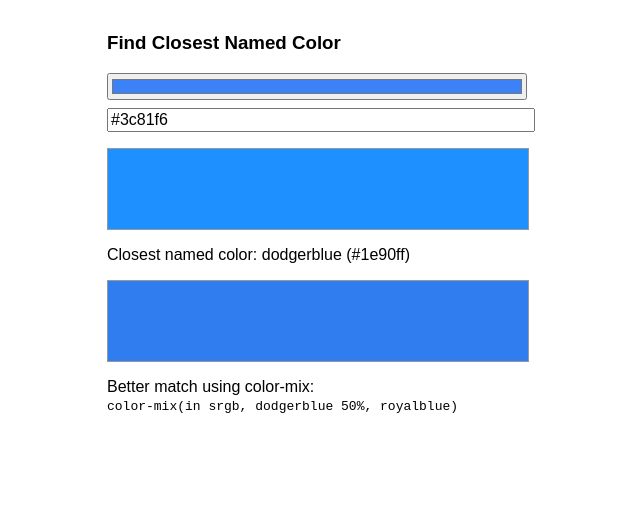
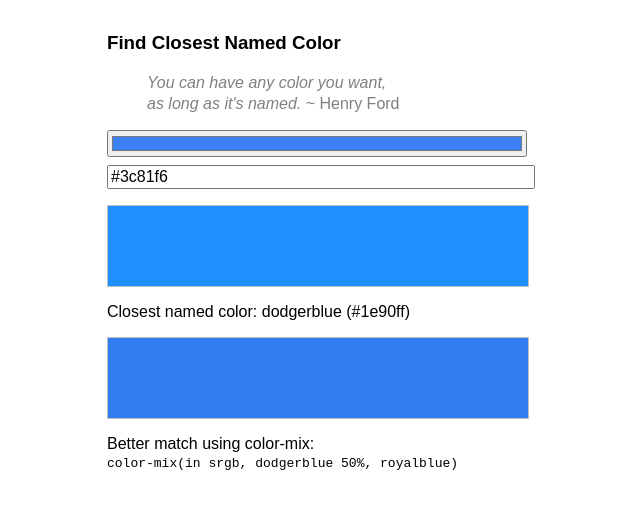
Before and after one commit to dchest/named-colors, a plain HTML site: page index.html in a window 1280 px wide. Shown: the whole page, without its empty margins (323-963 px from the left). Drawn offline with Linux system fonts and the light colour scheme.

Commit message:
Fix irony. Add quote

```diff
--- a/index.html
+++ b/index.html
@@ -21,21 +21,30 @@
     #colorBox {
       width: 100%;
       height: 80px;
-      border: 1px solid #999;
+      border: 1px solid silver;
       margin-top: 1em;
     }
 
     #mixedBox {
       width: 100%;
       height: 80px;
-      border: 1px solid #999;
+      border: 1px solid silver;
       margin-top: 1em;
+    }
+
+    blockquote {
+      color: gray;
+      line-height: 1.3;
     }
   </style>
 </head>
 
 <body>
   <h3>Find Closest Named Color</h3>
+  <blockquote>
+    <em>You can have any color you want,<br>as long as it's named.</em>
+    <quote>~ Henry Ford</quote>
+  </blockquote>
   <input type="color" id="picker" value="#3c81f6">
   <input type="text" id="textInput" value="#3c81f6" placeholder="#rrggbb or #rgb">
   <div id="colorBox"></div>
```
